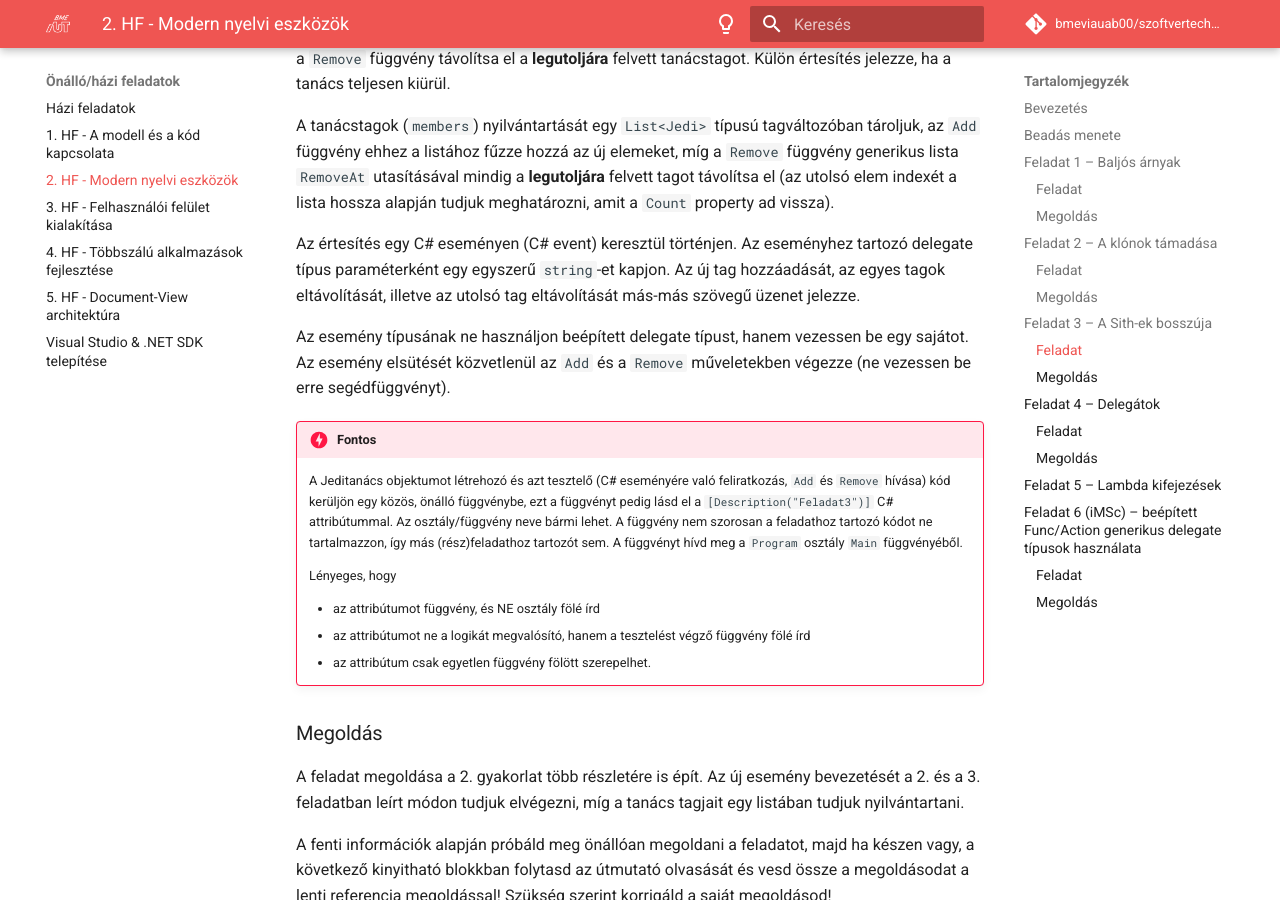
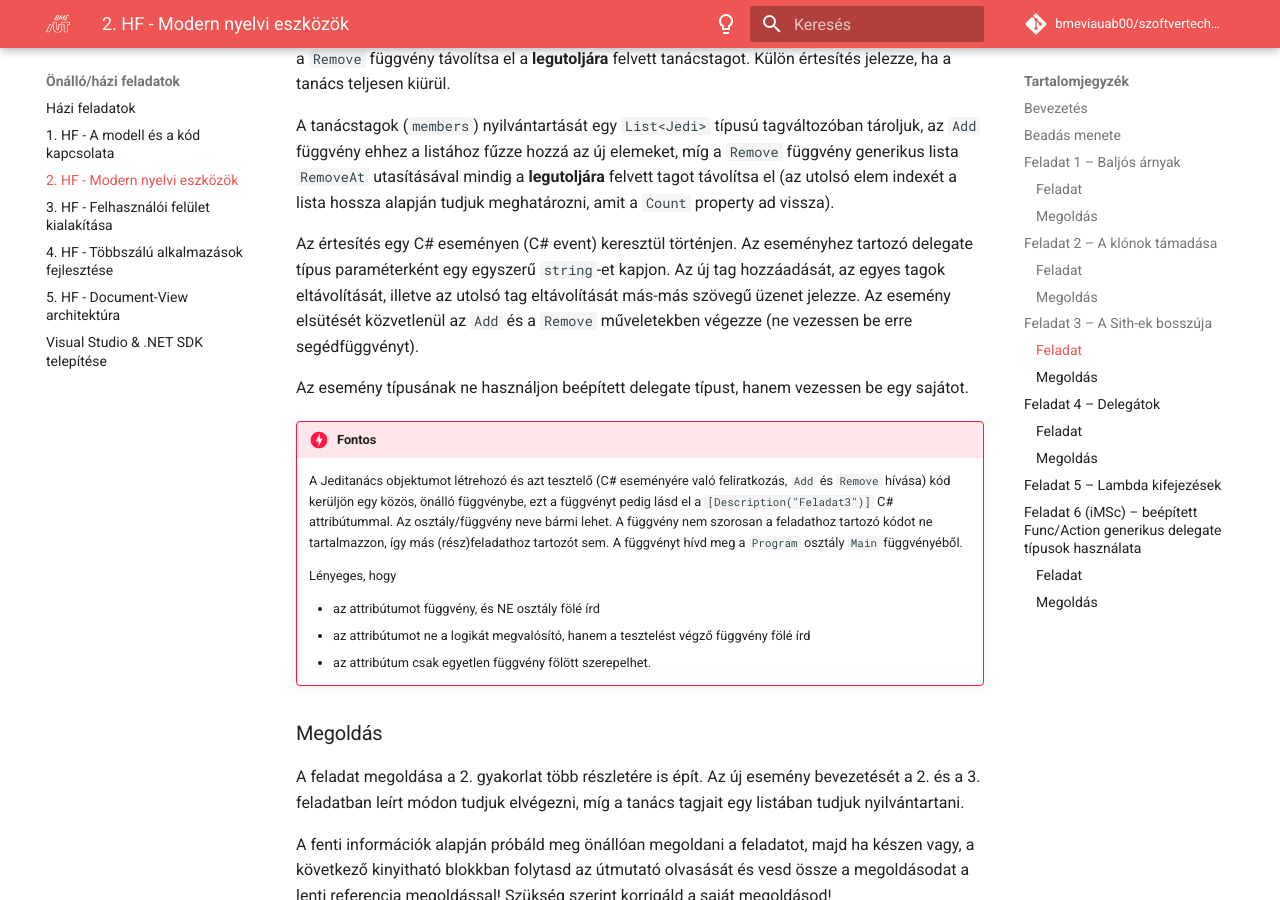
Before and after one commit to bzolka/szt_doc_teszt, an MkDocs documentation site: the page built from docs/hazi/2-modern-nyelvi-eszkozok/index.md, in a window 1280 px wide and 900 px high, scrolled down 2800 px. Built offline with MkDocs 1.6.1 and Material for MkDocs 9.7.7, drawn with Linux system fonts in a browser that asks for light colours; comment, search, counter and statistics services are not loaded; some of the changed text lies outside the part shown.

Commit message:
javítások

```diff
--- a/docs/hazi/2-modern-nyelvi-eszkozok/index.md
+++ b/docs/hazi/2-modern-nyelvi-eszkozok/index.md
@@ -2,7 +2,7 @@
 
 ## Bevezetés
 
-Az önálló feladat a 2. előadáson elhangzottakra épít. A feladatok elméleti hátteréül az [TODO Előadás 02 - Modern nyelvi eszközök.pdf](TODO) leírás, gyakorlati hátteréül a [2. gyakorlat - Modern nyelvi eszközök](../labor/../2-modern-nyelvi-eszkozok/index.md) laborgyakorlat szolgál.
+Az önálló feladat a 2. előadáson elhangzottakra épít. A feladatok elméleti hátteréül az [TODO Előadás 02 - Modern nyelvi eszközök.pdf](TODO) leírás, gyakorlati hátteréül a [2. gyakorlat - Modern nyelvi eszközök](../../labor/2-nyelvi-eszkozok/index.md) laborgyakorlat szolgál.
 
 A fentiekre építve, jelen önálló gyakorlat feladatai a feladatleírást követő rövidebb iránymutatás segítségével elvégezhetők.
 
@@ -101,12 +101,9 @@
 
 A tanácstagok (`members`) nyilvántartását egy `List<Jedi>` típusú tagváltozóban tároljuk, az `Add` függvény ehhez a listához fűzze hozzá az új elemeket, míg a `Remove` függvény generikus lista `RemoveAt` utasításával mindig a **legutoljára** felvett tagot távolítsa el (az utolsó elem indexét a lista hossza alapján tudjuk meghatározni, amit a `Count` property ad vissza).
 
-Az értesítés egy C# eseményen (C# event) keresztül történjen.
-Az eseményhez tartozó delegate típus paraméterként egy egyszerű `string`-et kapjon.
-Az új tag hozzáadását, az egyes tagok eltávolítását, illetve az utolsó tag eltávolítását más-más szövegű üzenet jelezze.
+Az értesítés egy C# eseményen (C# event) keresztül történjen. Az eseményhez tartozó delegate típus paraméterként egy egyszerű `string`-et kapjon. Az új tag hozzáadását, az egyes tagok eltávolítását, illetve az utolsó tag eltávolítását más-más szövegű üzenet jelezze. Az esemény elsütését közvetlenül az `Add` és a `Remove` műveletekben végezze (ne vezessen be erre segédfüggvényt).
 
 Az esemény típusának ne használjon beépített delegate típust, hanem vezessen be egy sajátot.
-Az esemény elsütését közvetlenül az `Add` és a `Remove` műveletekben végezze (ne vezessen be erre segédfüggvényt).
 
 !!! danger "Fontos"
       A Jeditanács objektumot létrehozó és azt tesztelő (C# eseményére való feliratkozás, `Add` és `Remove` hívása) kód kerüljön egy közös, önálló függvénybe, ezt a függvényt pedig lásd el a `[Description("Feladat3")]` C# attribútummal.
```
Also changed, not shown: other parts of docs/hazi/2-modern-nyelvi-eszkozok/index.md (+2 -3 lines).
